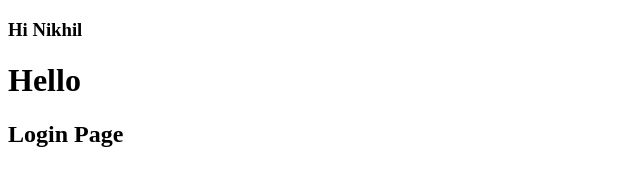
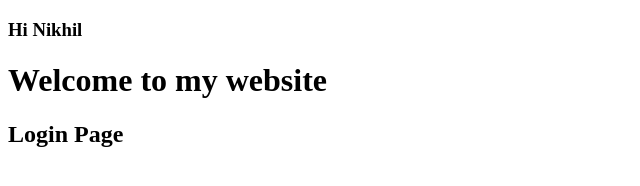
Before and after one commit to nikhil18s/Project-2, a plain HTML site: page index.html in a window 1280 px wide. Shown: the whole page, without its empty margins (0-640 px from the left). Drawn offline with Linux system fonts and the light colour scheme.

Commit message:
Update welcome heading

```diff
--- a/index.html
+++ b/index.html
@@ -7,7 +7,7 @@
 </head>
 <body>
     <h3>Hi Nikhil</h3>
-    <h1>Hello</h1>
+    <h1>Welcome to my website</h1>
     <h2>Login Page</h2>
 
 </body>
```
